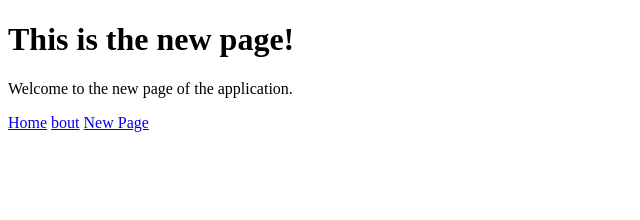
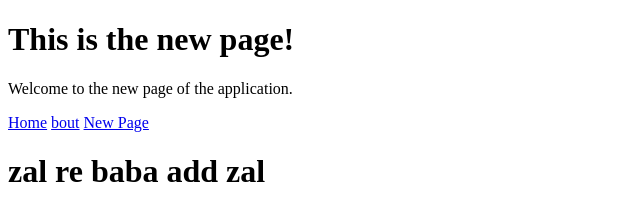
Before and after one commit to Yashrokade143/aruba_networks-login, a plain HTML site: page new.html in a window 1280 px wide. Shown: the whole page, without its empty margins (0-640 px from the left). Drawn offline with Linux system fonts and the light colour scheme.

Commit message:
this is change in yash

```diff
--- a/new.html
+++ b/new.html
@@ -14,5 +14,6 @@
         <a href="new.html">New Page</a>
 
     </div>
+    <h1>zal re baba add zal</h1>
 </body>
 </html>
```
Also changed, not shown: 2 other files.
